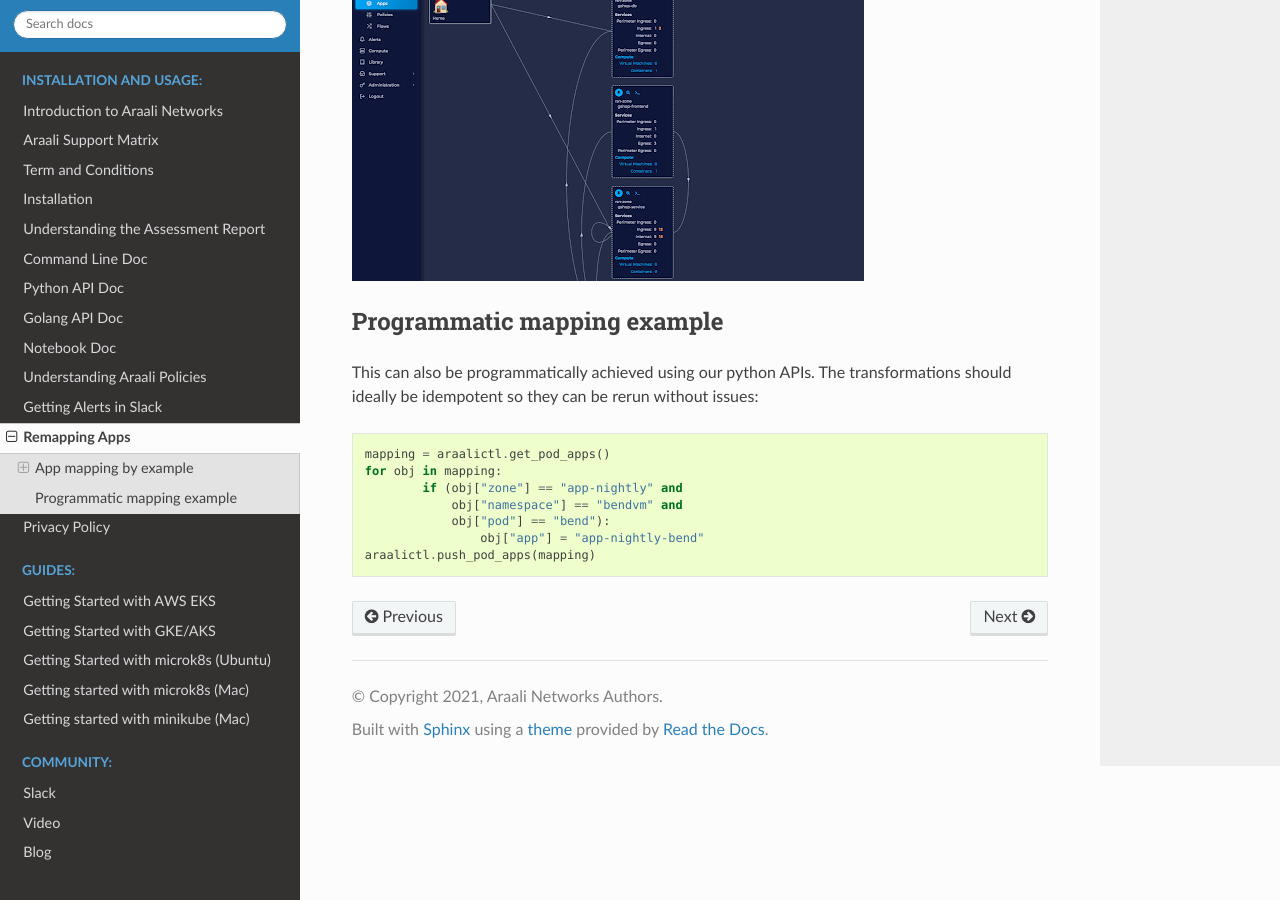
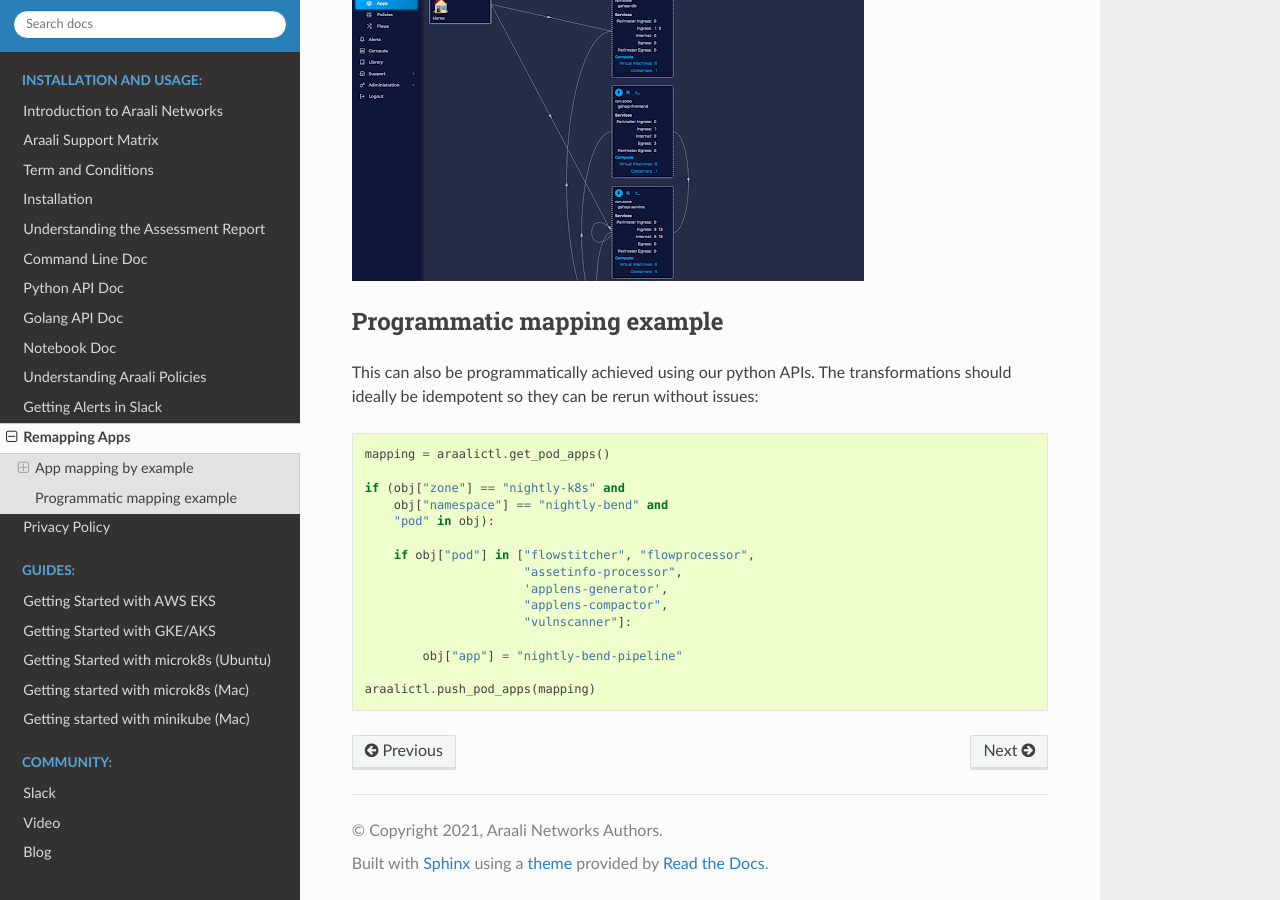
Before and after one commit to araalinetworks/api, a Sphinx documentation site: the page built from doc/source/remapping_apps.rst, in a window 1280 px wide and 900 px high, scrolled down 3528 px. Built offline with Sphinx 7.4.7 and the Read the Docs theme 2.0.0, drawn with Linux system fonts in a browser that asks for light colours.

Commit message:
better code layout for mapping

```diff
--- a/doc/source/remapping_apps.rst
+++ b/doc/source/remapping_apps.rst
@@ -168,9 +168,17 @@ transformations should ideally be idempotent so they can be rerun without
 issues::
 
         mapping = araalictl.get_pod_apps()
-        for obj in mapping:
-                if (obj["zone"] == "app-nightly" and
-                    obj["namespace"] == "bendvm" and
-                    obj["pod"] == "bend"):
-                        obj["app"] = "app-nightly-bend"
+
+        if (obj["zone"] == "nightly-k8s" and
+            obj["namespace"] == "nightly-bend" and
+            "pod" in obj):
+
+            if obj["pod"] in ["flowstitcher", "flowprocessor",
+                              "assetinfo-processor",
+                              'applens-generator',
+                              "applens-compactor",
+                              "vulnscanner"]:
+
+                obj["app"] = "nightly-bend-pipeline"
+
         araalictl.push_pod_apps(mapping)
```
